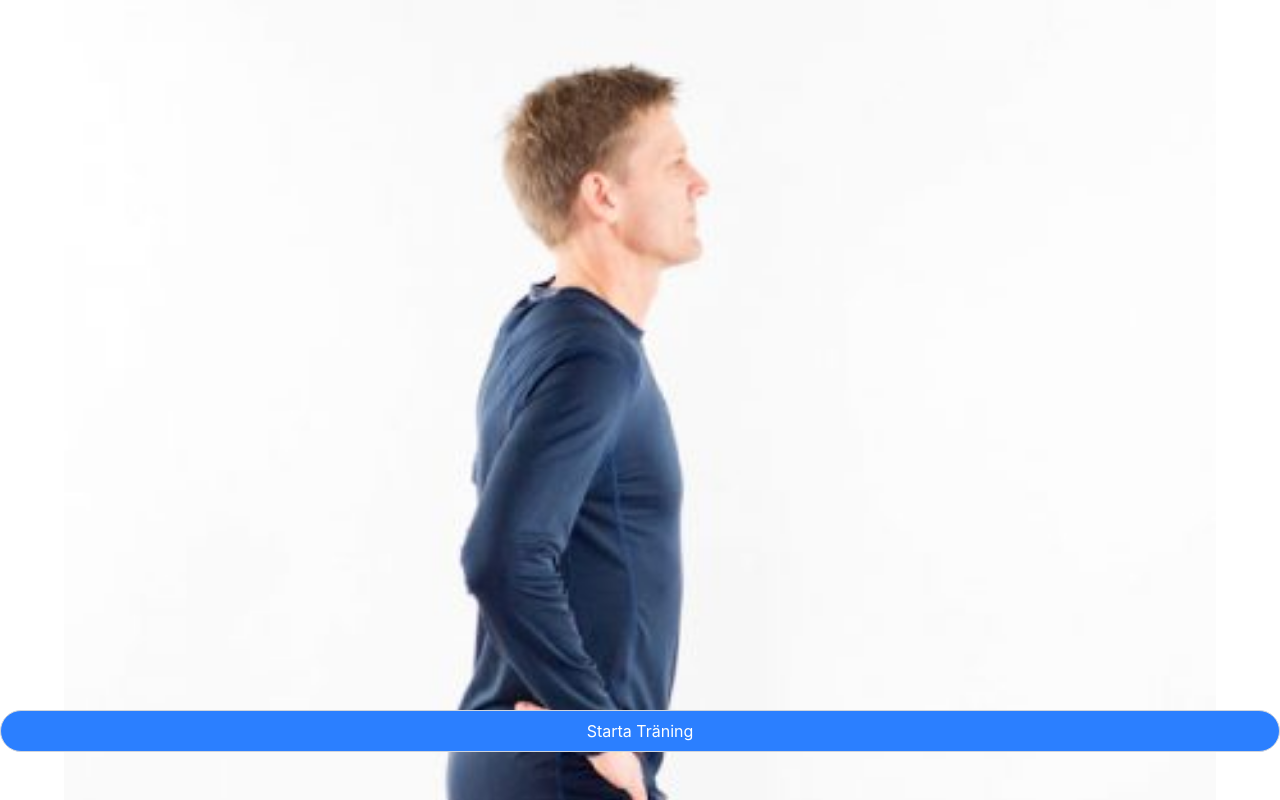
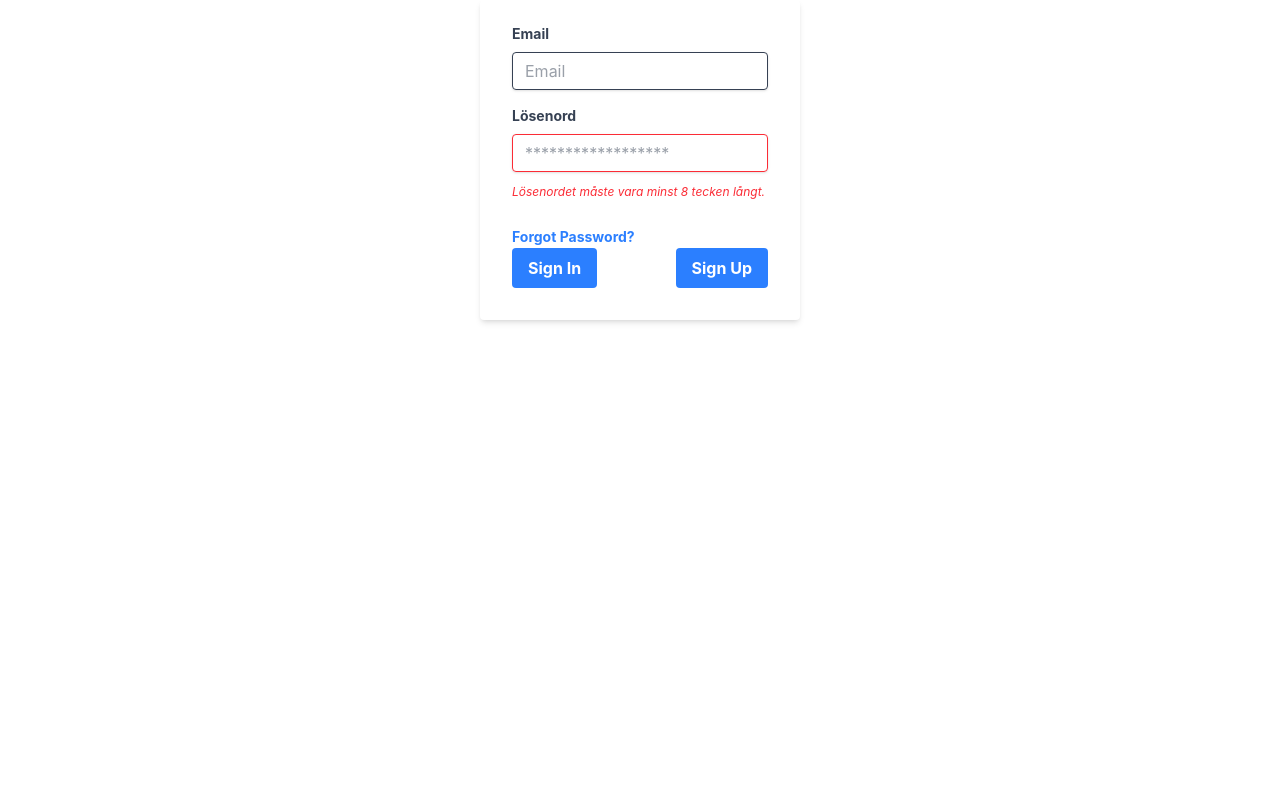
Before and after one commit to SEP400-Group-1/senior-fitness-app, a Vue app: page / in a window 1280 px wide. Shown: the top 800 px of the page. Built offline with nearby package versions, Linux system fonts and the light colour scheme.

Commit message:
login form

```diff
--- a/src/App.vue
+++ b/src/App.vue
@@ -1,10 +1,11 @@
 <script setup>
 import Form from './components/Form.vue'
 import Start_workout_page from './components/Start_workout_page.vue'
+import Login_form from './components/Login_form.vue'
 </script>
 
 <template>
-  <Start_workout_page />
+  <Login_form />
 
 </template>
 
--- a/src/components/Form.vue
+++ b/src/components/Form.vue
@@ -6,8 +6,9 @@
 <h1 class="test">Test</h1>
 <form>
   <label class="block">
-    <input type="email" class="peer border border-gray-300 p-2 rounded-full" placeholder="edit me"/>
+    <input type="email" class="peer border border-gray-300 p-2 rounded-full" placeholder="Epost"/>
     <p class="invisible peer-invalid:visible text-red-500 text-sm "></p>
+    <input type="password" class="peer border border-gray-300 p-2 rounded-full" placeholder="Lösenord"/>
   </label>
 </form>
 </template>
--- /dev/null
+++ b/src/components/Login_form.vue
@@ -0,0 +1,38 @@
+<script stup>
+
+</script>
+
+<template>
+  <div class="w-full max-w-xs m-auto ">
+    <form class="bg-white shadow-md rounded px-8 pt-6 pb-8 mb-4">
+      <div class="mb-4">
+        <label class="block text-gray-700 text-sm font-bold mb-2" for="email">
+          Email
+        </label>
+        <input class="shadow appearance-none border rounded w-full py-2 px-3 text-gray-700 leading-tight focus:outline-none focus:shadow-outline" id="email" type="email" placeholder="Email">
+      </div>
+      <div class="mb-6">
+        <label class="block text-gray-700 text-sm font-bold mb-2" for="Lösenord">
+          Lösenord
+        </label>
+        <input class="shadow appearance-none border border-red-500 rounded w-full py-2 px-3 text-gray-700 mb-3 leading-tight focus:outline-none focus:shadow-outline" id="password" type="password" placeholder="******************">
+        <p class="text-red-500 text-xs italic">Lösenordet måste vara minst 8 tecken långt.</p>
+      </div>
+            <a class="inline-block align-baseline font-bold text-sm text-blue-500 hover:text-blue-800" href="#">
+            Forgot Password?
+            </a>
+      <div class="flex items-center justify-between">
+        <button class="bg-blue-500 hover:bg-blue-700 text-white font-bold py-2 px-4 rounded focus:outline-none focus:shadow-outline" type="button">
+          Sign In
+        </button>
+        <button class="bg-blue-500 hover:bg-blue-700 text-white font-bold py-2 px-4 rounded focus:outline-none focus:shadow-outline" type="button">
+          Sign Up
+        </button>
+      </div>
+    </form>
+  </div>
+</template>
+
+<style scoped>
+
+</style>
--- a/src/components/Start_workout_page.vue
+++ b/src/components/Start_workout_page.vue
@@ -7,9 +7,11 @@ import knabojImage from '../assets/images/knaboj.jpg'
         <div class="bg-white-200" >
             <img :src="knabojImage" alt="Start workout" class="mx-auto block w-[90%] h-auto"/>
         </div>
-
         <main class="flex-1 bg-linear-to-t from-orange-200 to-white">
-        <button class="rounded-full border w-full  fixed bottom-12 bg-blue-500 text-white  border-gray-300 p-2" >Starta Träning</button>
+            <p class="text-center text-lg font-bold mt-4">Välkommen till ditt Måndags pass</p>
+            <p class="text-center text-lg font-bold mt-4">Dagens pass är: Rörlighet</p>
+            <p class="text-center text-lg font-bold mt-4">tiden: 10 minuter</p>
+        <button class="rounded-full border w-full  fixed bottom-12 bg-blue-500 text-white  border-gray-300 p-2 hover:bg-sky-700" >Starta Träning</button>
         </main>
     </div>
 </template>
```
